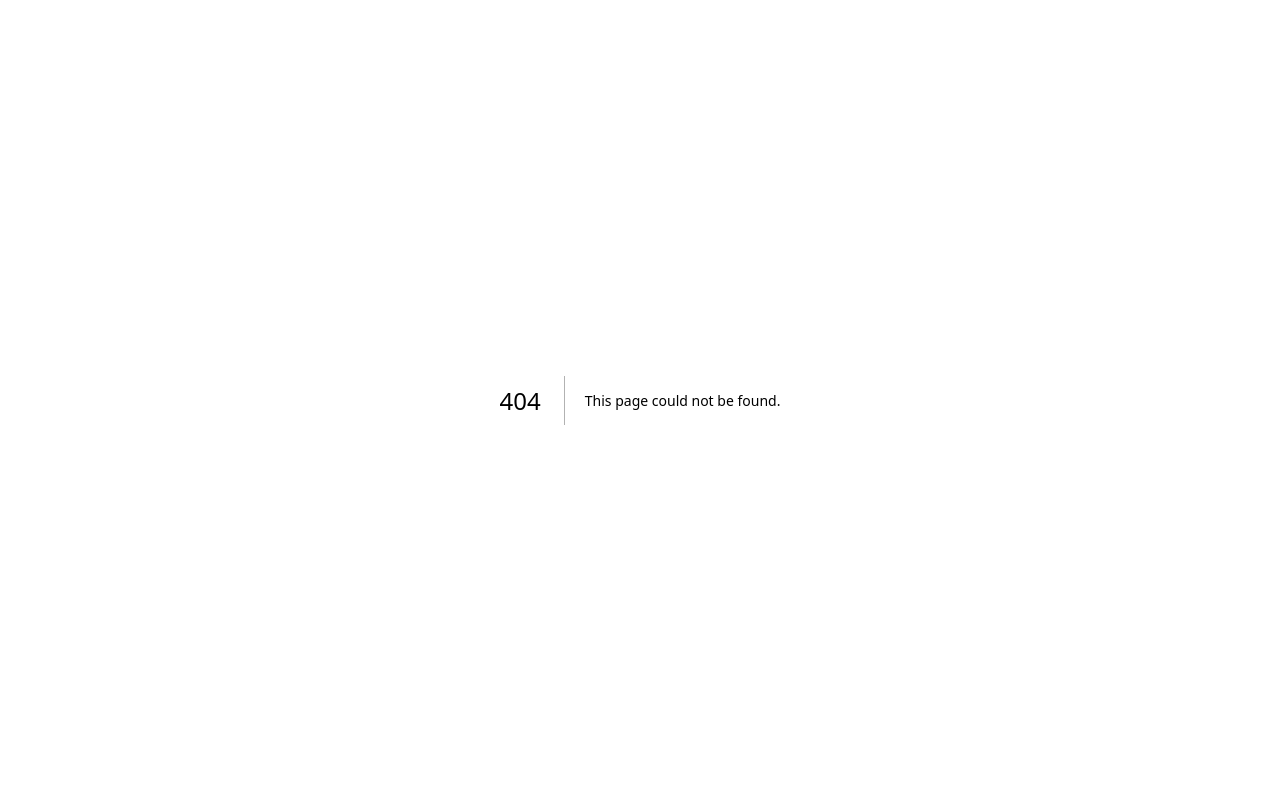
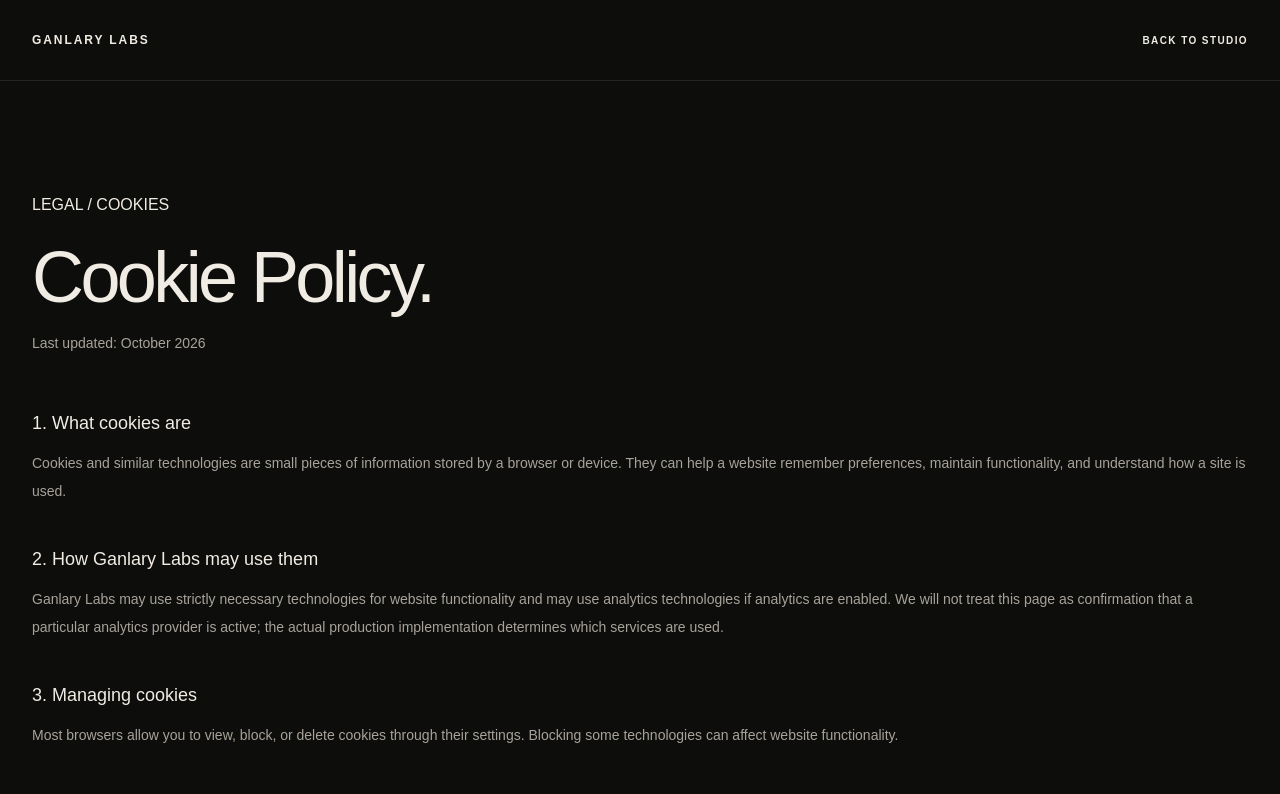
Before and after one commit to JenariusGanlary/GanlaryLabs, a Next.js app: page /cookies in a window 1280 px wide. Before the commit this address had no page. Shown: the top 794 px of the page. Built offline with nearby package versions, Linux system fonts and the light colour scheme.

Commit message:
feat: add cookies legal page

```diff
--- /dev/null
+++ b/src/app/cookies/page.tsx
@@ -0,0 +1,31 @@
+import Link from "next/link";
+
+export const metadata = {
+  title: "Cookie Policy — Ganlary Labs",
+  description: "Cookie and similar technology policy for Ganlary Labs.",
+};
+
+export default function CookiesPage() {
+  return (
+    <main className="min-h-screen bg-[var(--background)] text-[var(--foreground)]">
+      <header className="border-b border-[var(--border)]">
+        <div className="site-container flex h-20 items-center justify-between">
+          <Link href="/" className="text-xs font-semibold uppercase tracking-[0.16em]">Ganlary Labs</Link>
+          <Link href="/" className="text-[10px] font-semibold uppercase tracking-[0.14em] text-[var(--muted)]">Back to studio</Link>
+        </div>
+      </header>
+      <article className="site-container max-w-4xl py-20 sm:py-28">
+        <div className="technical-label">LEGAL / COOKIES</div>
+        <h1 className="mt-6 font-editorial text-5xl tracking-[-0.05em] sm:text-7xl">Cookie Policy.</h1>
+        <p className="mt-5 text-sm text-[var(--muted)]">Last updated: October 2026</p>
+        <div className="mt-14 space-y-10 text-sm leading-7 text-[var(--muted)]">
+          <section><h2 className="text-lg font-medium text-[var(--foreground)]">1. What cookies are</h2><p className="mt-3">Cookies and similar technologies are small pieces of information stored by a browser or device. They can help a website remember preferences, maintain functionality, and understand how a site is used.</p></section>
+          <section><h2 className="text-lg font-medium text-[var(--foreground)]">2. How Ganlary Labs may use them</h2><p className="mt-3">Ganlary Labs may use strictly necessary technologies for website functionality and may use analytics technologies if analytics are enabled. We will not treat this page as confirmation that a particular analytics provider is active; the actual production implementation determines which services are used.</p></section>
+          <section><h2 className="text-lg font-medium text-[var(--foreground)]">3. Managing cookies</h2><p className="mt-3">Most browsers allow you to view, block, or delete cookies through their settings. Blocking some technologies can affect website functionality.</p></section>
+          <section><h2 className="text-lg font-medium text-[var(--foreground)]">4. Changes</h2><p className="mt-3">This policy may be updated when the website's technology or analytics setup changes.</p></section>
+          <section><h2 className="text-lg font-medium text-[var(--foreground)]">5. Contact</h2><p className="mt-3">Questions can be sent to <a className="text-[var(--foreground)] underline decoration-[var(--accent)] underline-offset-4" href="mailto:hello@ganlarylabs.com">hello@ganlarylabs.com</a>.</p></section>
+        </div>
+      </article>
+    </main>
+  );
+}
```
